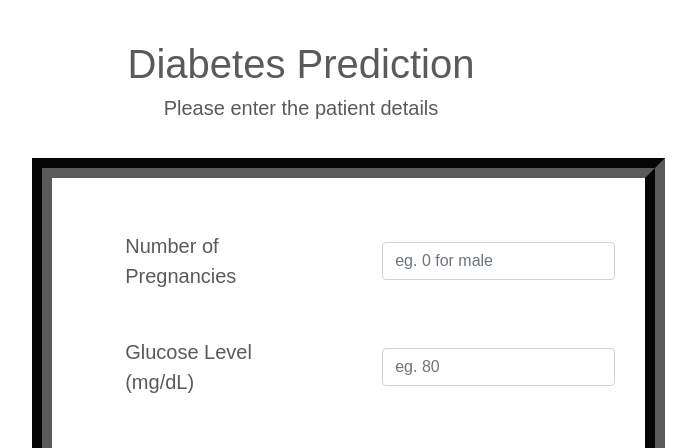
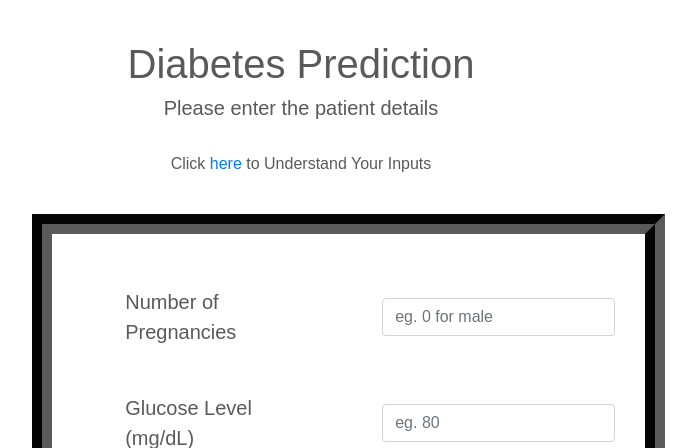
Before and after one commit to govindjha6375/prognosis, a Flask app: page /diabetes in a window 1280 px wide. Shown: the part 56-504 px from the top of the page, without its empty margins (339-1035 px from the left). Run offline with Flask 3, Linux system fonts and the light colour scheme; parts of the project's set-up code (start-up, migrations or seed data) failed here and were passed over; some libraries are stand-ins or nearby versions.

Commit message:
Update diabetes.html

```diff
--- a/templates/diabetes.html
+++ b/templates/diabetes.html
@@ -150,7 +150,8 @@ fieldset button
             </nav>
     </header><br/><br/>
     <h1 style="text-align:center;">Diabetes Prediction</h1>
-    <h5 style="text-align:center;">Please enter the patient details</h5>
+    <h5 style="text-align:center;">Please enter the patient details</h5><br>
+    <p style="text-align:center;">Click <a href="/disindex#DiabDoc">here</a> to Understand Your Inputs </p>
     <form action="{{ url_for('predictt')}}" method="post" class="form-inline">
         <fieldset>
             <div class="tabcontent" id="new">
@@ -186,7 +187,7 @@ fieldset button
                     <label for="age">Patient Age in Years</label>
                     <input class="form-control" type="number" name="age" placeholder="eg. 34" required="required"/>
                   </div>
-                  &nbsp;&nbsp;&nbsp;&nbsp;&nbsp;&nbsp;&nbsp;&nbsp;&nbsp;&nbsp;&nbsp;&nbsp;&nbsp;&nbsp;&nbsp;&nbsp;&nbsp;&nbsp;&nbsp;&nbsp;&nbsp;&nbsp;&nbsp;&nbsp;&nbsp;&nbsp;&nbsp;&nbsp;<button type="submit" class="btn btn-primary btn-lg">Predict</button>
+                  &nbsp;&nbsp;&nbsp;&nbsp;&nbsp;&nbsp;&nbsp;&nbsp;&nbsp;&nbsp;&nbsp;&nbsp;&nbsp;&nbsp;&nbsp;&nbsp;&nbsp;&nbsp;&nbsp;&nbsp;&nbsp;&nbsp;&nbsp;&nbsp;&nbsp;&nbsp;&nbsp;&nbsp;&nbsp;&nbsp;&nbsp;&nbsp;&nbsp;&nbsp;<button type="submit" class="btn btn-primary btn-lg">Predict</button>
             </div>
         </fieldset>
     </form>
```
